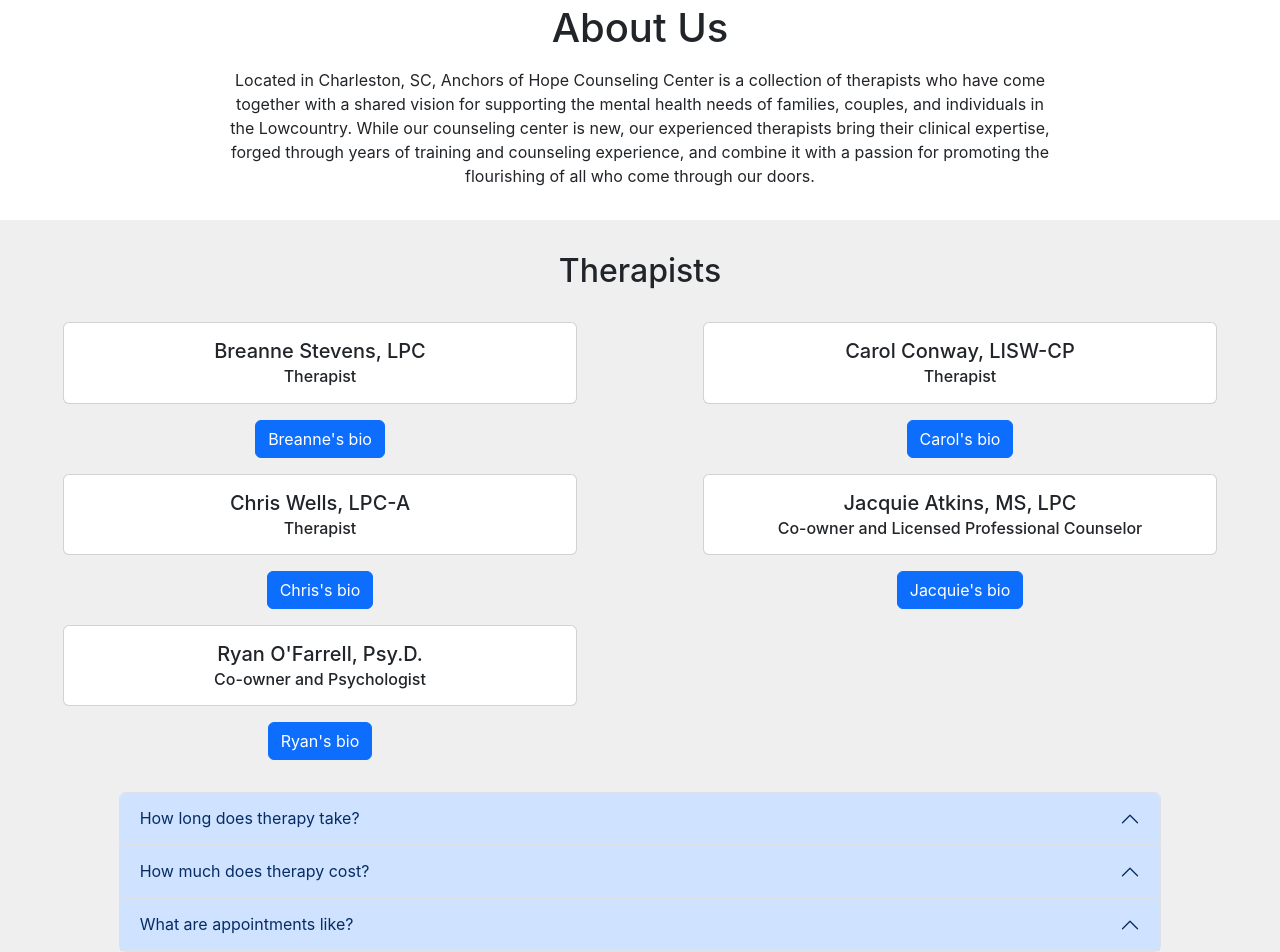
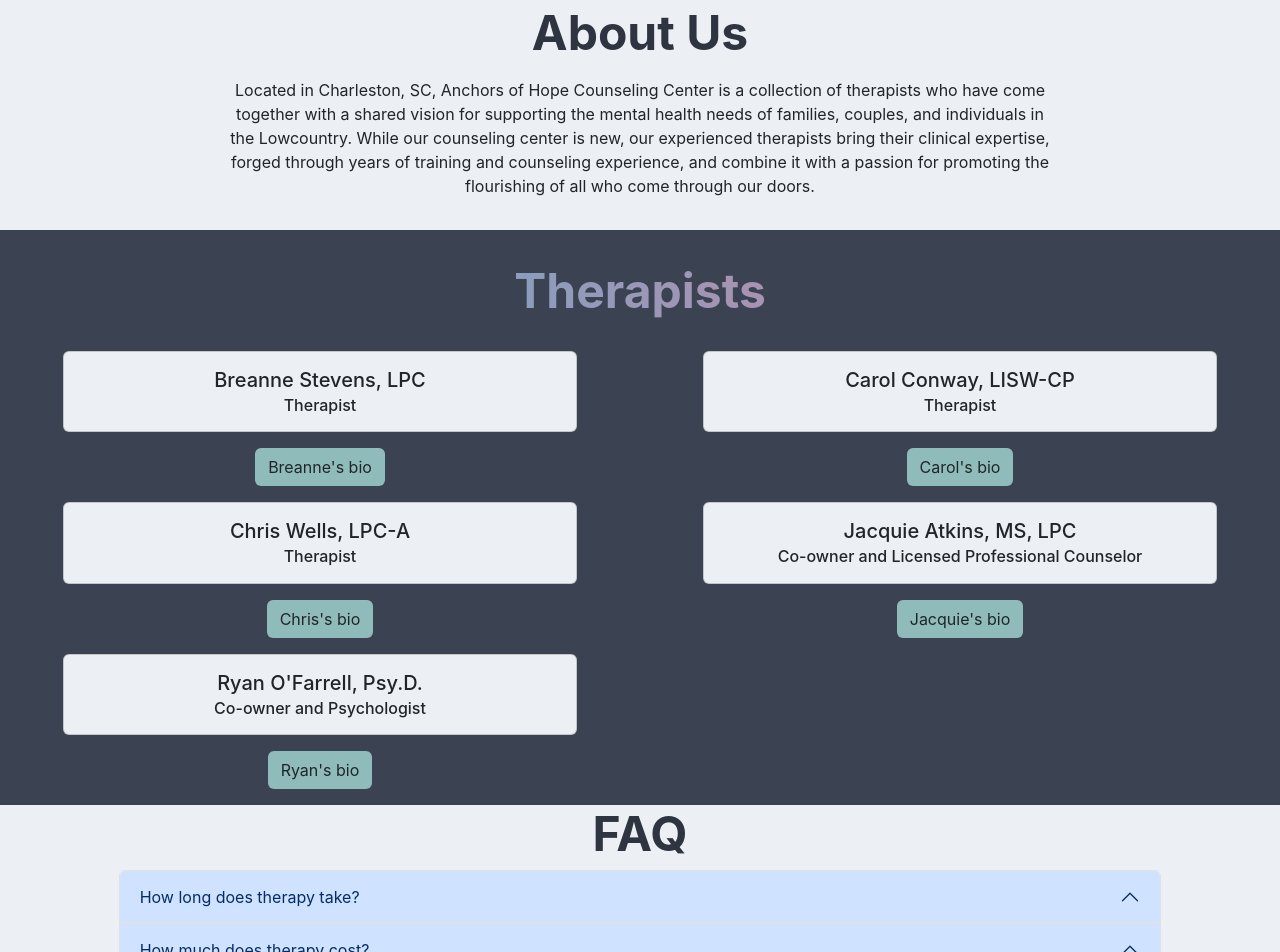
Before and after one commit to aohcc/aohcc, a React (Create React App) app: page / in a window 1280 px wide. Shown: the part 860-1812 px from the top of the page. Built offline with nearby package versions, Linux system fonts and the light colour scheme.

Commit message:
Added Nord color scheme.

```diff
--- a/src/components/about.jsx
+++ b/src/components/about.jsx
@@ -10,7 +10,7 @@
         </div>
         <div className="anchor" id="about"></div>
         <div className="about-section d-flex flex-column justify-content-center p-3">
-          <h1 className="text-center mb-3">About Us</h1>
+          <h1 className="text-center mb-3" id="about-header">About Us</h1>
           <p className="text-center col-md-10 col-lg-8 mx-auto">Located in Charleston, SC, Anchors of Hope Counseling Center is a collection of
           therapists who have come together with a shared vision for supporting the mental health needs of families,
             couples, and individuals in the Lowcountry. While our counseling center is new, our experienced therapists
--- a/src/components/faq.jsx
+++ b/src/components/faq.jsx
@@ -76,8 +76,12 @@
 export default function Faq() {
   return (
     <>
-      <div id="faq" className="accordion container-fluid mx-auto col col-md-10 mb-4">
-        {faqAccordion}
+      <div className="faq-section">
+        <div id="faq"></div>
+        <h2 id="faq-header">FAQ</h2>
+        <div className="accordion container-fluid mx-auto col col-md-10">
+          {faqAccordion}
+        </div>
       </div>
     </>
   )
--- a/src/components/navbar.jsx
+++ b/src/components/navbar.jsx
@@ -3,7 +3,7 @@
 export default function Navbar() {
   return (
     <>
-      <nav className="navbar navbar-light fixed-top bg-dark flex-column flex-md-row">
+      <nav className="navbar-color navbar navbar-light fixed-top flex-column flex-md-row">
         <a className="navbar-brand ms-md-3" href="#about">
           <img className="mr-2 rounded" src={require('../AOH-Logo_White_transparent.png')} width="100px" height="70px" />
         </a>
--- a/src/components/therapists.jsx
+++ b/src/components/therapists.jsx
@@ -66,17 +66,17 @@
 
   const therapistCard = therapists.map(therapist =>
     <div>
-        <div className="card mx-auto col col-md-10 mb-3">
+        <div className="card-color card mx-auto col col-md-10 mb-3">
             <div className="card-body">
                 <h5 className="card-title">{therapist.name}</h5>
                 <h6 className="card-subtitle">{therapist.title}</h6>
             </div>
         </div>
-        <button className="btn btn-primary mb-3" type="button" data-bs-toggle="collapse" data-bs-target={"#" + therapist.id} aria-expanded="false" aria-controls={therapist.id}>
+        <button className="btn custom-btn mb-3" type="button" data-bs-toggle="collapse" data-bs-target={"#" + therapist.id} aria-expanded="false" aria-controls={therapist.id}>
           {therapist.firstName}'s bio
         </button>
         <div className="collapse mx-auto col col-md-10" id={therapist.id}>
-          <div className="card card-body mb-3 display-linebreak">
+          <div className="card-color card card-body mb-3 display-linebreak">
                 {therapist.bio}
             </div>
         </div>
@@ -85,13 +85,15 @@
 
   return (
     <>
+      <div className="therapist-section">
         <div className="anchor" id="therapists"></div>
-        <h2 className="mx-auto col-6 col-md-4 p-2 my-4">Therapists</h2>
+        <h2 className="mx-auto col-8 col-md-4 p-2 my-4" id="therapist-header">Therapists</h2>
         <div className="container-fluid mx-auto">
-          <div className="row row-cols-1 row-cols-lg-2 mb-3">
+          <div className="row row-cols-1 row-cols-lg-2">
               {therapistCard}
           </div>
         </div>
+      </div>
     </>
   )
 }
--- a/src/index.css
+++ b/src/index.css
@@ -25,8 +25,8 @@
   visibility: hidden;
 }
 
-.about-section {
-  background-color: #ffffff;
+.navbar-color {
+  background-color: #2e3440;
 }
 
 .background-img {
@@ -44,3 +44,49 @@
   max-height: 70vh;
   max-width: 70vw;
 }
+
+.about-section {
+  background-color: #eceff4;
+}
+
+#about-header {
+  font-size: 3rem;
+  font-weight: 700;
+  color: #2e3440;
+}
+
+.therapist-section {
+  background-color: #3b4252;
+}
+
+#therapist-header {
+  font-size: 3rem;
+  font-weight: 700;
+  background: linear-gradient(to right, #81a1c1 0%, #b48ead 100%);
+  -webkit-background-clip: text;
+  -webkit-text-fill-color: transparent;
+  display: inline-block;
+}
+
+.custom-btn {
+  background-color: #8fbcbb;
+}
+
+.custom-btn:hover,
+.custom-btn:focus {
+  background-color: #81a1c1;
+}
+
+.card-color {
+  background-color: #eceff4;
+}
+
+.faq-section {
+  background-color: #eceff4;
+}
+
+#faq-header {
+  font-size: 3rem;
+  font-weight: 700;
+  color: #2e3440;
+}
```
